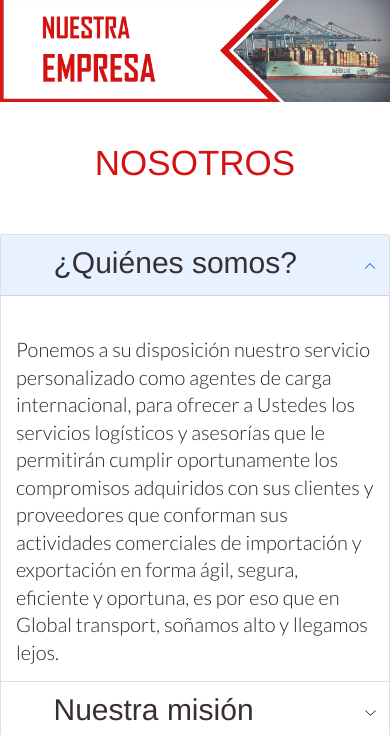
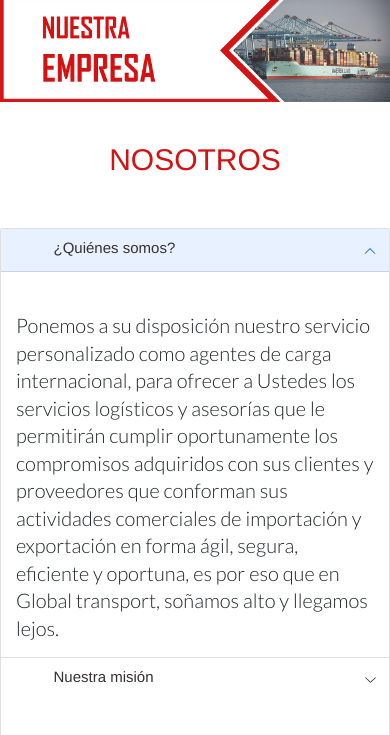
Before and after one commit to HugoPedraza/coderHouseDesarrollo, a plain HTML site: page nosotros.html in a window 390 px wide. Shown: the part 109-844 px from the top of the page. Drawn offline with nearby package versions, Linux system fonts and the light colour scheme.

Commit message:
Responsive a title v2

```diff
--- a/css/style.css
+++ b/css/style.css
@@ -357,7 +357,10 @@ h1 {
         max-height: 150px;
     }
     .mainTitle {
-        font-size: 5rem;
+        font-size: 4.5rem;
+    }
+    .subTitle{
+        font-size: 2.5rem;
     }
 
 }
@@ -389,7 +392,10 @@ h1 {
         flex-direction: column;
     }
     .mainTitle {
-        font-size: 4rem;
+        font-size: 3.5rem;
+    }
+    .subTitle{
+        font-size: 2rem;
     }
 
 }
@@ -437,7 +443,10 @@ h1 {
 
     }
     .mainTitle {
-        font-size: 3.5rem;
+        font-size: 3rem;
+    }
+    .subTitle{
+        font-size: 1.5rem;
     }
 
       }
--- a/scss/_media.scss
+++ b/scss/_media.scss
@@ -24,7 +24,10 @@
         max-height: 150px;
     }
     .mainTitle {
-        font-size: 5rem;
+        font-size: 4.5rem;
+    }
+    .subTitle{
+        font-size: 2.5rem;
     }
 
 }
@@ -56,7 +59,10 @@
         flex-direction: column;
     }
     .mainTitle {
-        font-size: 4rem;
+        font-size: 3.5rem;
+    }
+    .subTitle{
+        font-size: 2rem;
     }
 
 }
@@ -104,7 +110,10 @@
 
     }
     .mainTitle {
-        font-size: 3.5rem;
+        font-size: 3rem;
+    }
+    .subTitle{
+        font-size: 1.5rem;
     }
 
       }
```
Also changed, not shown: css/main.css, 1 other file.
